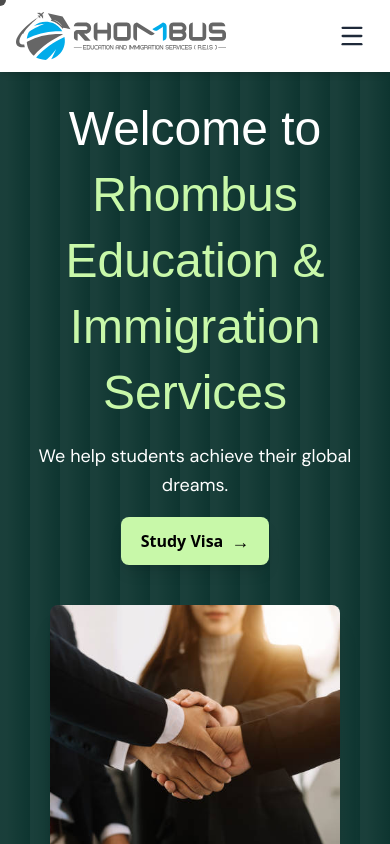
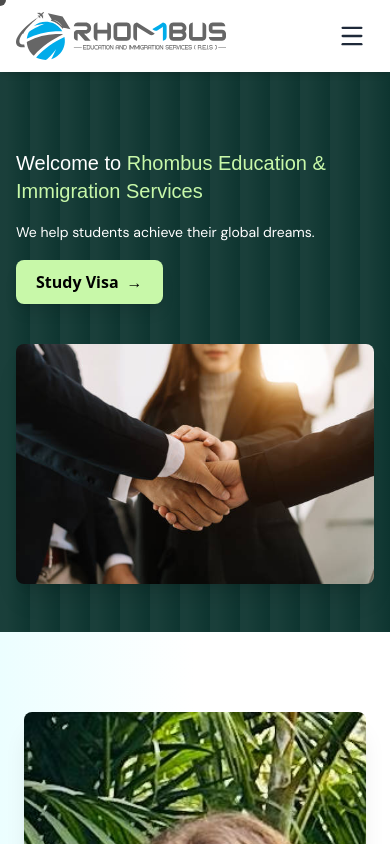
Before and after one commit to Sarvesh221007/Rhombus, a React (Vite) app: page / in a window 390 px wide. Shown: the top 844 px of the page. Built offline with nearby package versions, Linux system fonts and the light colour scheme.

Commit message:
Describe your changes

```diff
--- a/src/components/Home/GetInTouch.jsx
+++ b/src/components/Home/GetInTouch.jsx
@@ -65,7 +65,7 @@
 
                 {/* Heading */}
                 <h2
-                    className="text-3xl md:text-5xl font-semibold mt-4 text-[#0E3530]"
+                    className="text-3xl md:text-4xl font-semibold mt-4 text-[#0E3530]"
                     style={{ fontFamily: "'DM Sans', sans-serif" }}
                 >
                     Change Starts With a Conversation
--- a/src/components/Home/Hero.jsx
+++ b/src/components/Home/Hero.jsx
@@ -6,41 +6,44 @@
 const HeroSection = () => {
     return (
         <section
-            className="relative flex flex-col-reverse md:flex-row items-center justify-between px-6 sm:px-10 pt-24 pb-16 md:pb-0"
+            className="relative flex flex-col-reverse md:flex-row items-center justify-between px-4 sm:px-10 pt-[150px] sm:pt-[160px] pb-12 md:pb-0 min-h-[auto] md:min-h-[99vh]"
             style={{
                 backgroundColor: "#0E3530",
-                minHeight: "99vh",
                 backgroundImage: `repeating-linear-gradient(
-          90deg,
-          rgba(255,255,255,0.05),
-          rgba(255,255,255,0.05) 6px,
-          rgba(255,255,255,0.0) 30px
-        )`,
+      90deg,
+      rgba(255,255,255,0.05),
+      rgba(255,255,255,0.05) 6px,
+      rgba(255,255,255,0.0) 30px
+    )`,
             }}
         >
+
+
             <div className="max-w-7xl mx-auto flex flex-col md:flex-row items-center md:items-end gap-10 w-full relative">
+
                 {/* LEFT TEXT */}
                 <motion.div
                     initial={{ opacity: 0, y: 40 }}
                     whileInView={{ opacity: 1, y: 0 }}
                     transition={{ duration: 0.9, ease: "easeOut" }}
                     viewport={{ once: true }}
-                    className="w-full space-y-4 text-center md:text-left z-10"
+                    className="w-full space-y-4 text-left md:text-left z-10"
                 >
                     <motion.h3
                         initial={{ opacity: 0, y: 20 }}
                         animate={{ opacity: 1, y: 0 }}
                         transition={{ delay: 0.2, duration: 0.8 }}
-                        className="font-normal text-5xl sm:text-4xl md:text-5xl leading-snug text-white"
+                        className="font-normal text-xl sm:text-2xl md:text-4xl lg:text-5xl leading-snug text-white"
                         style={{ fontFamily: "Forum, sans-serif" }}
                     >
                         Welcome to <span className="text-[rgb(200,248,169)]">Rhombus Education & Immigration Services</span>
                     </motion.h3>
+
                     <motion.p
                         initial={{ opacity: 0, y: 10 }}
                         animate={{ opacity: 1, y: 0 }}
                         transition={{ delay: 0.4, duration: 0.8 }}
-                        className="text-white text-lg sm:text-xl md:text-2xl leading-relaxed max-w-lg mx-auto md:mx-0"
+                        className="text-white text-sm sm:text-base md:text-lg lg:text-xl leading-relaxed max-w-lg"
                         style={{ fontFamily: "'DM Sans', sans-serif" }}
                     >
                         We help students achieve their global dreams.
@@ -50,7 +53,7 @@
                         initial={{ opacity: 0, y: 10 }}
                         animate={{ opacity: 1, y: 0 }}
                         transition={{ delay: 0.8, duration: 0.7 }}
-                        className="flex justify-center md:justify-start mt-4"
+                        className="flex justify-start mt-4"
                     >
                         <Link to="/contact">
                             <motion.button
@@ -58,7 +61,7 @@
                                 whileTap={{ scale: 0.95 }}
                                 className="flex items-center gap-2 bg-[rgb(200,248,169)] text-black font-semibold px-5 sm:px-6 py-2.5 rounded-lg shadow-lg hover:bg-green-300 transition-all duration-300"
                             >
-                                Study Visa <span className="text-lg sm:text-xl">&rarr;</span>
+                                Study Visa <span className="text-base sm:text-lg">&rarr;</span>
                             </motion.button>
                         </Link>
                     </motion.div>
@@ -70,12 +73,15 @@
                     whileInView={{ opacity: 1, scale: 1 }}
                     transition={{ delay: 0.3, duration: 1, ease: "easeOut" }}
                     viewport={{ once: true }}
-                    className="w-full md:w-1/2 flex justify-center z-10"
+                    className="w-full md:w-1/2 flex justify-center md:justify-end z-5"
                 >
                     <motion.img
                         src={handImage}
                         alt="Education Hand"
-                        className="rounded-lg shadow-xl object-cover w-[85%] sm:w-[70%] md:w-[90%] lg:w-full h-[250px] sm:h-[300px] md:h-[400px] lg:h-[480px]"
+                        className="
+                            rounded-lg shadow-xl object-cover
+                            w-[100%] sm:w-[80%] md:w-[100%] lg:w-[100%]
+                            h-[240px] sm:h-[300px] md:h-[400px] lg:h-[500px]"
                         whileHover={{ scale: 1.03 }}
                     />
                 </motion.div>
--- a/src/components/Home/VisionSection.jsx
+++ b/src/components/Home/VisionSection.jsx
@@ -22,7 +22,7 @@
     ];
 
     return (
-        <section className="bg-white px-6 md:px-16 py-20 pt-35 text-[rgba(0,0,0,0.75)] font-dm-sans">
+        <section className="bg-white px-6 md:px-16 py-20 pt-50 text-[rgba(0,0,0,0.75)] font-dm-sans">
             {/* ----------- Tag + Divider ----------- */}
             <motion.div
                 initial={{ opacity: 0, y: 20 }}
--- a/src/components/pages/About.jsx
+++ b/src/components/pages/About.jsx
@@ -23,7 +23,7 @@
     <div className="font-sans overflow-x-hidden text-[rgba(0,0,0,0.75)]">
 
       {/* Section 1: Who We Are */}
-      <section className="bg-[rgb(242,245,241)] px-6 md:px-16 py-20">
+      <section className="bg-[rgb(242,245,241)] px-6 md:px-16 py-5">
         <motion.h2
           initial={{ opacity: 0, y: 30 }}
           whileInView={{ opacity: 1, y: 0 }}
```
